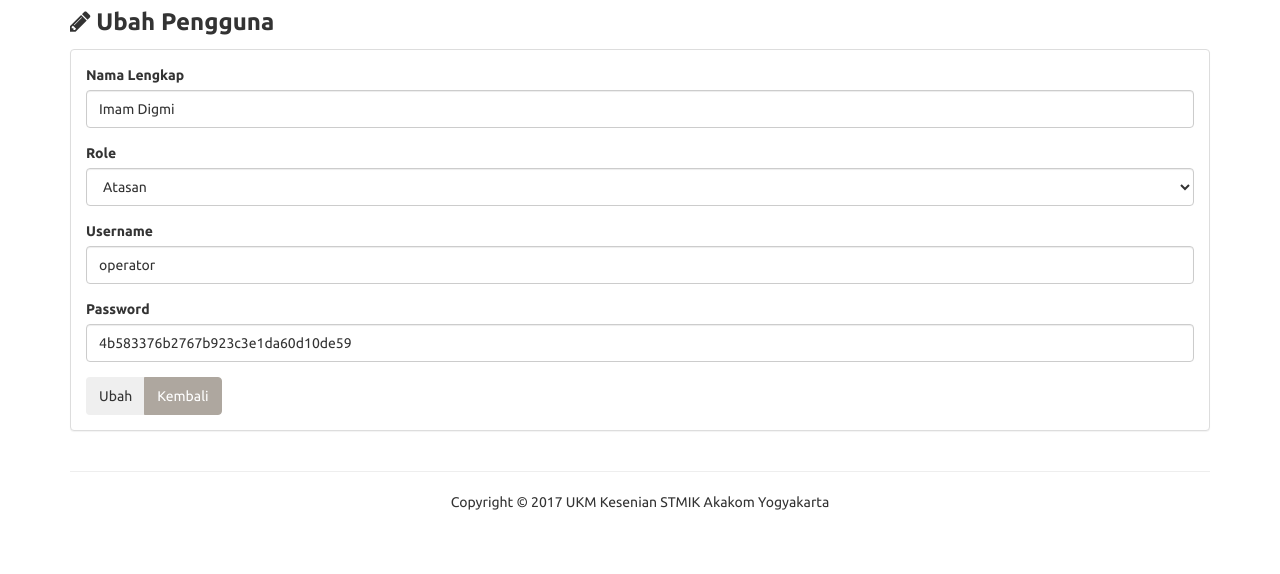
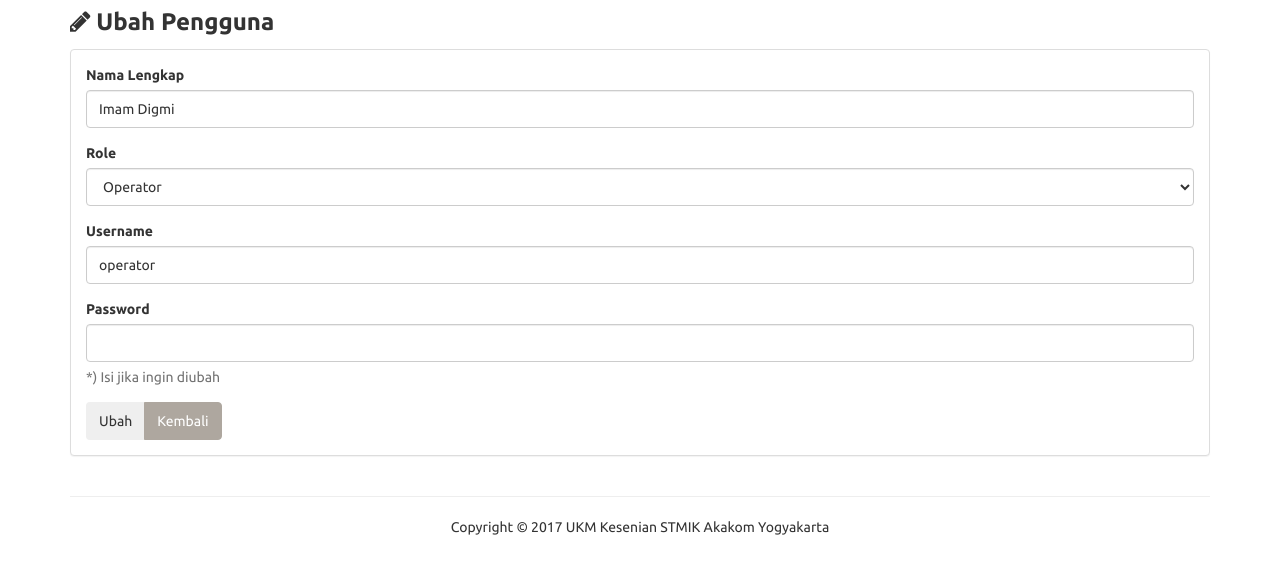
Before and after one commit to imamdigmi/simple-recruitment-dss-ahp, a PHP site: page /user-ubah.php?id=1 in a window 1280 px wide. Shown: the part 51-625 px from the top of the page. Run offline with PHP 8.4, Linux system fonts and the light colour scheme; the visitor is signed in with stand-in values (Sample User, id 1); data comes from the database, SQL or seed files in the repository.

Commit message:
Fix: user role

```diff
--- a/user-baru.php
+++ b/user-baru.php
@@ -54,9 +54,9 @@ if ($_POST) {
             <label for="rl">Role</label>
             <select class="form-control" name="rl" id="rl" required>
               <option value="">----</option>
-              <option value="atasan">Atasan</option>
-              <option value="pegawai">Pegawai</option>
-              <option value="manajer">Manajer</option>
+              <option value="operator">Operator</option>
+              <option value="wakil">Wakil Ketua</option>
+              <option value="ketua">Ketua</option>
             </select>
           </div>
           <div class="form-group">
--- a/user-ubah.php
+++ b/user-ubah.php
@@ -45,9 +45,9 @@ if ($_POST) {
           <div class="form-group">
             <label for="rl">Role</label>
             <select class="form-control" name="rl" id="rl">
-              <option value="atasan"<?=($eks->rl == "atasan") ? "selected=\"on\"" : "" ?>>Atasan</option>
-              <option value="pegawai"<?=($eks->rl == "pegawai") ? "selected=\"on\"" : "" ?>>Pegawai</option>
-              <option value="manajer"<?=($eks->rl == "manajer") ? "selected=\"on\"" : "" ?>>Manajer</option>
+              <option value="operator"<?=($eks->rl == "operator") ? "selected=\"on\"" : "" ?>>Operator</option>
+              <option value="wakil"<?=($eks->rl == "wakil") ? "selected=\"on\"" : "" ?>>Wakil Ketua</option>
+              <option value="ketua"<?=($eks->rl == "ketua") ? "selected=\"on\"" : "" ?>>Ketua</option>
             </select>
           </div>
           <div class="form-group">
@@ -56,7 +56,8 @@ if ($_POST) {
           </div>
           <div class="form-group">
             <label for="pw">Password</label>
-            <input type="text" class="form-control" id="pw" name="pw" value="<?php echo $eks->pw; ?>">
+            <input type="text" class="form-control" id="pw" name="pw">
+            <span class="help-block text-red">*) Isi jika ingin diubah</span>
           </div>
           <div class="btn-group">
             <button type="submit" class="btn btn-dark">Ubah</button>
```
